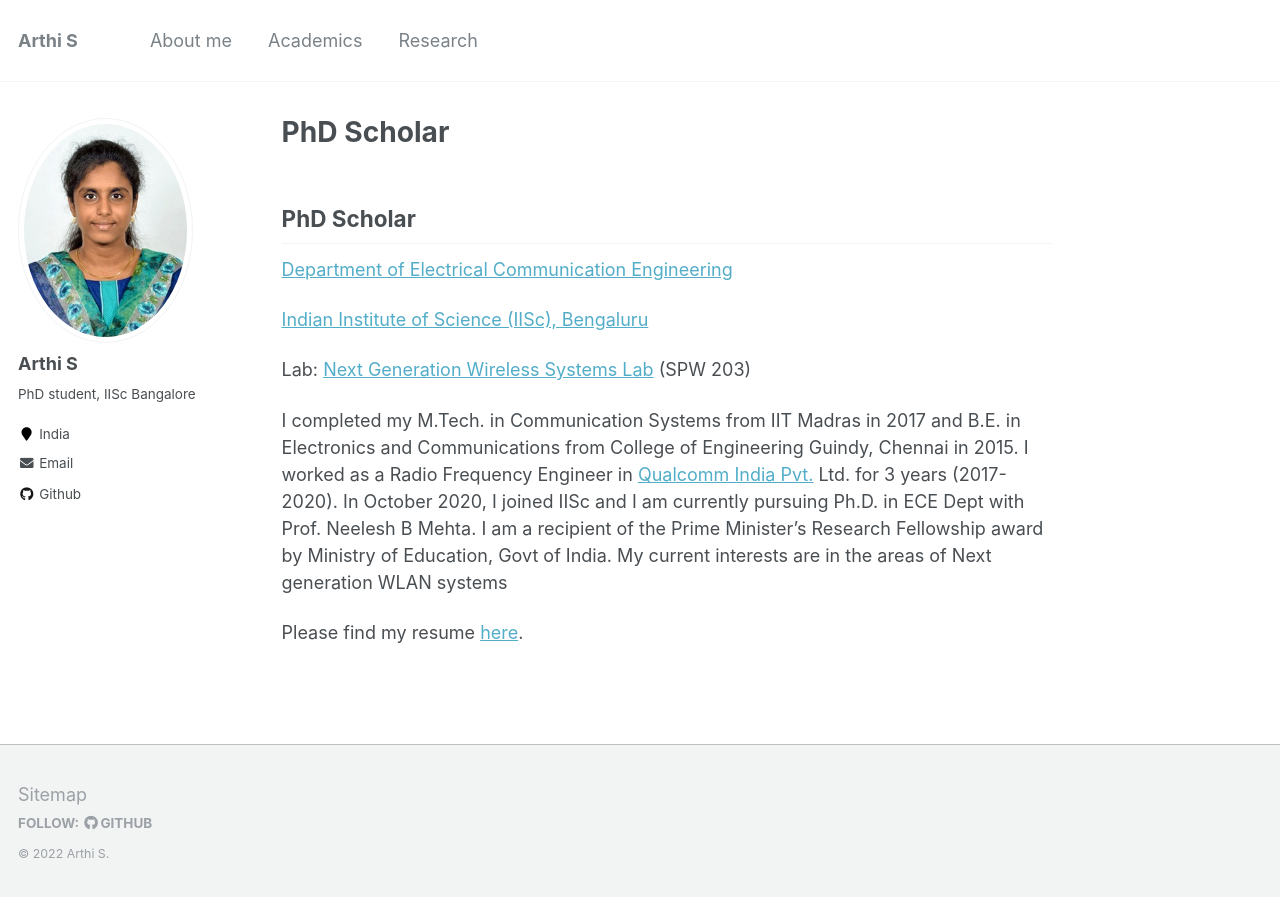
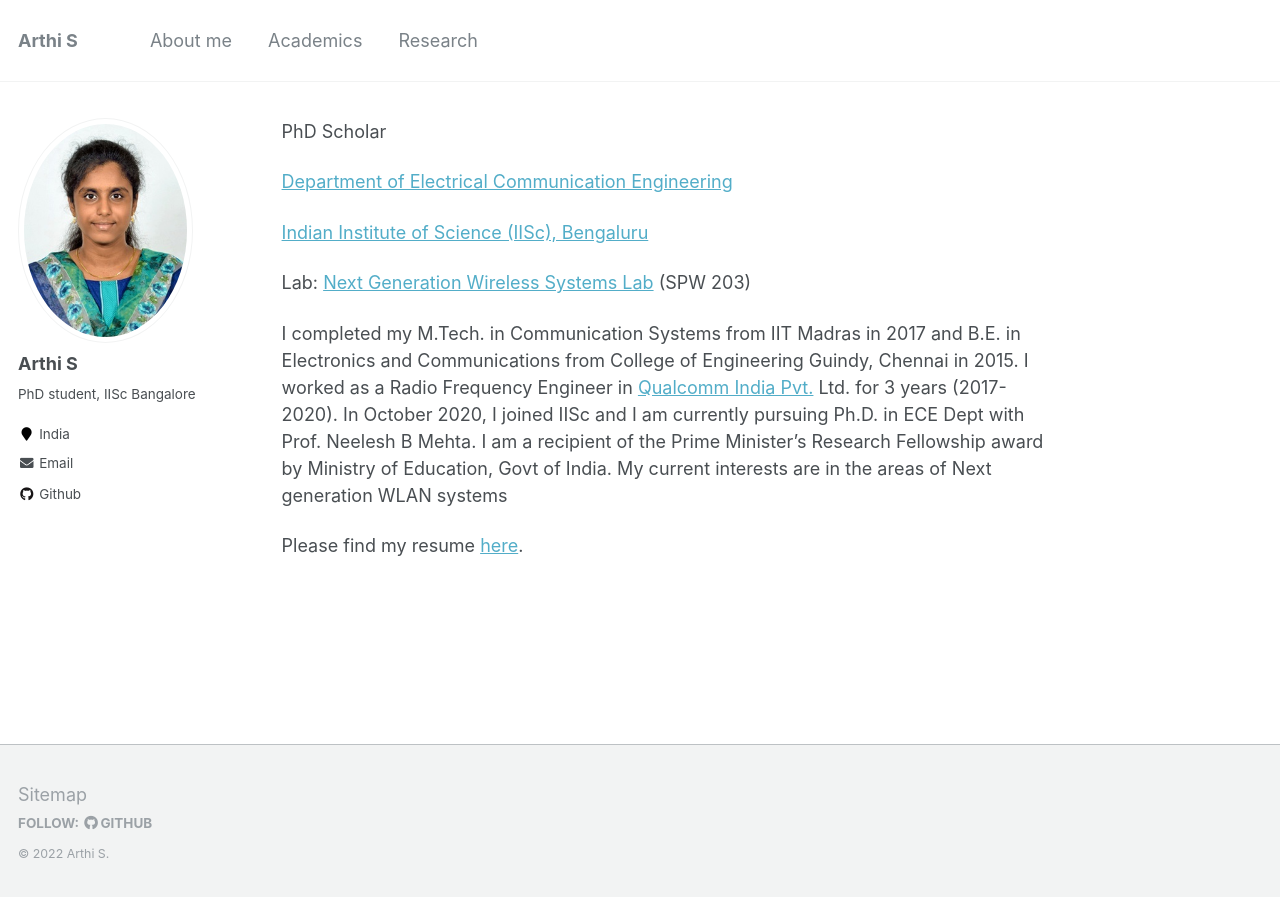
Before and after one commit to Arthi314/Arthi314.github.io, a Jekyll site: the page built from _pages/about.md, in a window 1280 px wide. Shown: the top 897 px of the page. Built offline with Jekyll 4.4.1, drawn with Linux system fonts in a browser that asks for light colours; our own code applies the rules of GitHub Pages for plain Markdown files.

Commit message:
Update about.md

```diff
--- a/_pages/about.md
+++ b/_pages/about.md
@@ -7,7 +7,8 @@ redirect_from:
   - /about/
   - /about.html
 ---
-## PhD Scholar
+
+PhD Scholar
 
 [Department of Electrical Communication Engineering](https://ece.iisc.ac.in/)
 
```
